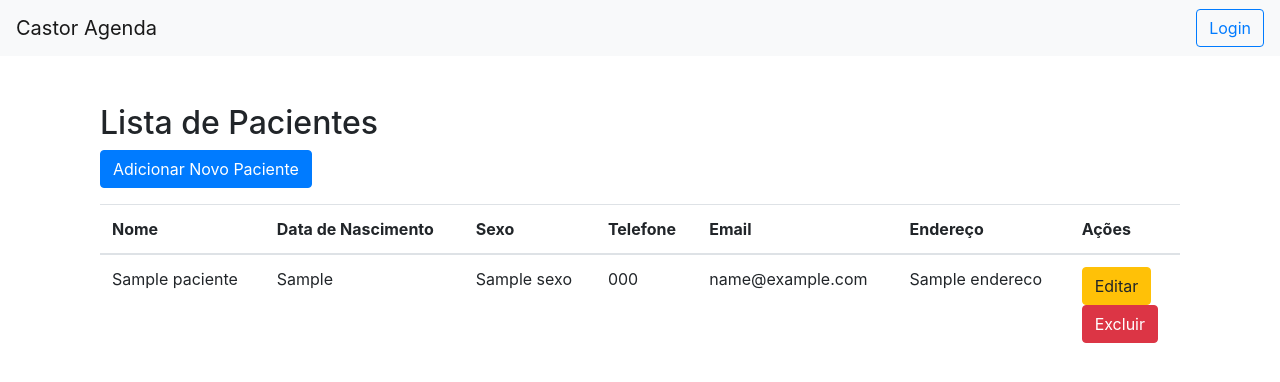
After one commit to CalixtoSW/CastorAgenda, a Flask app: template templates/paciente.html in a window 1280 px wide. The commit adds this page. Shown: the top 382 px of the page. Run offline with Flask 3, Linux system fonts and the light colour scheme; the template is opened without the code that fills it: most values are stand-ins (such as "Sample title", 1, 10 or a date in 2020); parts of the project's set-up code (start-up, migrations or seed data) failed here and were passed over; some libraries are stand-ins or nearby versions.

Commit message:
Cadastro de paciente finalizado

```diff
--- a/CastorAgenda.py
+++ b/CastorAgenda.py
@@ -1,11 +1,16 @@
 # CastorAgenda/CastorAgenda.py
 from flask import Flask, render_template, request, redirect, url_for, session as login_session
 from engine.database_fetchall import DatabaseFetchAll
+from engine.config_db import DatabaseConfig
+
 from controllers.usuarios_controller import UsuarioController
 from controllers.especialidades_controller import EspecialidadeController
 from controllers.medico_controller import MedicoController
 from controllers.sala_controller import SalaController
-from engine.config_db import DatabaseConfig
+from controllers.paciente_controller import PacienteController
+
+
+
 
 app = Flask(__name__)
 app.secret_key = '1245fvcx323423423dfdscxvxvcxgerr43'
@@ -18,6 +23,7 @@ usuario_controller = UsuarioController(db_fetch_all)
 especialidade_controller = EspecialidadeController(db_fetch_all)
 medico_controller = MedicoController(db_fetch_all)
 sala_controller = SalaController(db_fetch_all)
+paciente_controller = PacienteController(db_fetch_all)
 
 @app.route('/')
 def index():
@@ -182,7 +188,42 @@ def excluir_sala(id):
     sala_controller.excluir_sala(id)
     return redirect(url_for('listar_salas'))
 
+@app.route('/pacientes', methods=['GET'])
+def listar_pacientes():
+    pacientes = paciente_controller.listar_pacientes()
+    return render_template('paciente.html', pacientes=pacientes)
 
+@app.route('/paciente/novo', methods=['POST'])
+def cadastrar_paciente():
+    nome = request.form.get('nome')
+    dt_nascimento = request.form.get('dt_nascimento')
+    sexo = request.form.get('sexo')
+    telefone = request.form.get('telefone')
+    email = request.form.get('email')
+    endereco = request.form.get('endereco')
+    paciente_controller.cadastrar_paciente(nome, dt_nascimento, sexo, telefone, email, endereco)
+    return redirect(url_for('listar_pacientes'))
+
+@app.route('/paciente/editar/<int:id>', methods=['GET', 'POST'])
+def editar_paciente(id):
+    if request.method == 'POST':
+        nome = request.form.get('nome')
+        dt_nascimento = request.form.get('dt_nascimento')
+        sexo = request.form.get('sexo')
+        telefone = request.form.get('telefone')
+        email = request.form.get('email')
+        endereco = request.form.get('endereco')
+        paciente_controller.editar_paciente(id, nome, dt_nascimento, sexo, telefone, email, endereco)
+        return redirect(url_for('listar_pacientes'))
+
+    paciente = paciente_controller.buscar_paciente_por_id(id)
+    return render_template('editar_paciente.html', paciente=paciente)
+
+
+@app.route('/paciente/excluir/<int:id>', methods=['POST'])
+def excluir_paciente(id):
+    paciente_controller.excluir_paciente(id)
+    return redirect(url_for('listar_pacientes'))
 
 if __name__ == '__main__':
     app.run(debug=True)
--- a/controllers/app_context.py
+++ b/controllers/app_context.py
@@ -3,6 +3,7 @@ from engine.database_fetchall import DatabaseFetchAll
 from engine.config_db import DatabaseConfig
 from controllers.medico_controller import MedicoController
 from controllers.sala_controller import SalaController
+from controllers.paciente_controller import PacienteController
 
 class AppContext:
     def __init__(self):
@@ -11,6 +12,7 @@ class AppContext:
 
         self.medico_controller = MedicoController(self.db_fetch_all)
         self.sala_controller = SalaController(self.db_fetch_all)
+        self.paciente_controller = PacienteController(self.db_fetch_all)
 
     def get_medico_controller(self):
         return self.medico_controller
@@ -18,4 +20,7 @@ class AppContext:
     def get_sala_controller(self):
         return self.sala_controller
 
+    def get_paciente_controller(self):
+        return self.paciente_controller
+
 app_context = AppContext()
--- a/templates/agenda.html
+++ b/templates/agenda.html
@@ -18,6 +18,8 @@
         <div class="dropdown-menu" aria-labelledby="navbarDropdown">
             <a class="dropdown-item" href="{{ url_for('especialidades') }}">Especialidades</a>
             <a class="dropdown-item" href="{{ url_for('listar_medicos') }}">Médicos</a>
+            <a class="dropdown-item" href="{{ url_for('listar_salas') }}">Salas</a>
+            <a class="dropdown-item" href="{{ url_for('listar_pacientes') }}">Pacientes</a>
         </div>
     </li>
 </ul>
--- /dev/null
+++ b/templates/paciente.html
@@ -0,0 +1,92 @@
+{% extends 'base.html' %}
+
+{% block content %}
+<div class="container mt-5">
+    <h2>Lista de Pacientes</h2>
+
+    <!-- Botão para adicionar novo paciente -->
+    <button class="btn btn-primary mb-3" id="btn-novo-paciente">Adicionar Novo Paciente</button>
+
+    <!-- Formulário para inserir novo paciente, inicialmente escondido -->
+    <div id="novo-paciente-form" style="display: none;">
+        <form action="{{ url_for('cadastrar_paciente') }}" method="POST">
+            <div class="form-group">
+                <label for="nome">Nome</label>
+                <input type="text" class="form-control" id="nome" name="nome" required>
+            </div>
+            <div class="form-group">
+                <label for="dt_nascimento">Data de Nascimento</label>
+                <input type="date" class="form-control" id="dt_nascimento" name="dt_nascimento" required>
+            </div>
+            <div class="form-group">
+                <label for="sexo">Sexo</label>
+                <select class="form-control" id="sexo" name="sexo" required>
+                    <option value="M">Masculino</option>
+                    <option value="F">Feminino</option>
+                </select>
+            </div>
+            <div class="form-group">
+                <label for="telefone">Telefone</label>
+                <input type="text" class="form-control" id="telefone" name="telefone">
+            </div>
+            <div class="form-group">
+                <label for="email">Email</label>
+                <input type="email" class="form-control" id="email" name="email">
+            </div>
+            <div class="form-group">
+                <label for="endereco">Endereço</label>
+                <input type="text" class="form-control" id="endereco" name="endereco">
+            </div>
+            <button type="submit" class="btn btn-success">Salvar</button>
+            <button type="button" class="btn btn-secondary" id="btn-cancelar">Cancelar</button>
+        </form>
+    </div>
+
+    <!-- Tabela de pacientes -->
+    <table class="table">
+        <thead>
+            <tr>
+                <th>Nome</th>
+                <th>Data de Nascimento</th>
+                <th>Sexo</th>
+                <th>Telefone</th>
+                <th>Email</th>
+                <th>Endereço</th>
+                <th>Ações</th>
+            </tr>
+        </thead>
+        <tbody>
+            {% for paciente in pacientes %}
+            <tr>
+                <td>{{ paciente.nome }}</td>
+                <td>{{ paciente.dt_nascimento }}</td>
+                <td>{{ paciente.sexo }}</td>
+                <td>{{ paciente.telefone }}</td>
+                <td>{{ paciente.email }}</td>
+                <td>{{ paciente.endereco }}</td>
+                <td>
+                    <form action="{{ url_for('editar_paciente', id=paciente['id_paciente']) }}" method="GET">
+                        <button type="submit" class="btn btn-warning">Editar</button>
+                    </form>
+                    <form action="{{ url_for('excluir_paciente', id=paciente['id_paciente']) }}" method="post" style="display:inline;">
+                        <button type="submit" class="btn btn-danger">Excluir</button>
+                    </form>
+                </td>
+            </tr>
+            {% endfor %}
+        </tbody>
+    </table>
+</div>
+
+<script>
+    // Função para mostrar o formulário de novo paciente
+    document.getElementById('btn-novo-paciente').addEventListener('click', function() {
+        document.getElementById('novo-paciente-form').style.display = 'block';
+    });
+
+    // Função para cancelar a adição de novo paciente
+    document.getElementById('btn-cancelar').addEventListener('click', function() {
+        document.getElementById('novo-paciente-form').style.display = 'none';
+    });
+</script>
+{% endblock %}
```
Also changed, not shown: controllers/paciente_controller.py (added, +61 -0 lines), models/paciente.py (added, +18 -0 lines), templates/editar_paciente.html (added, +39 -0 lines).
